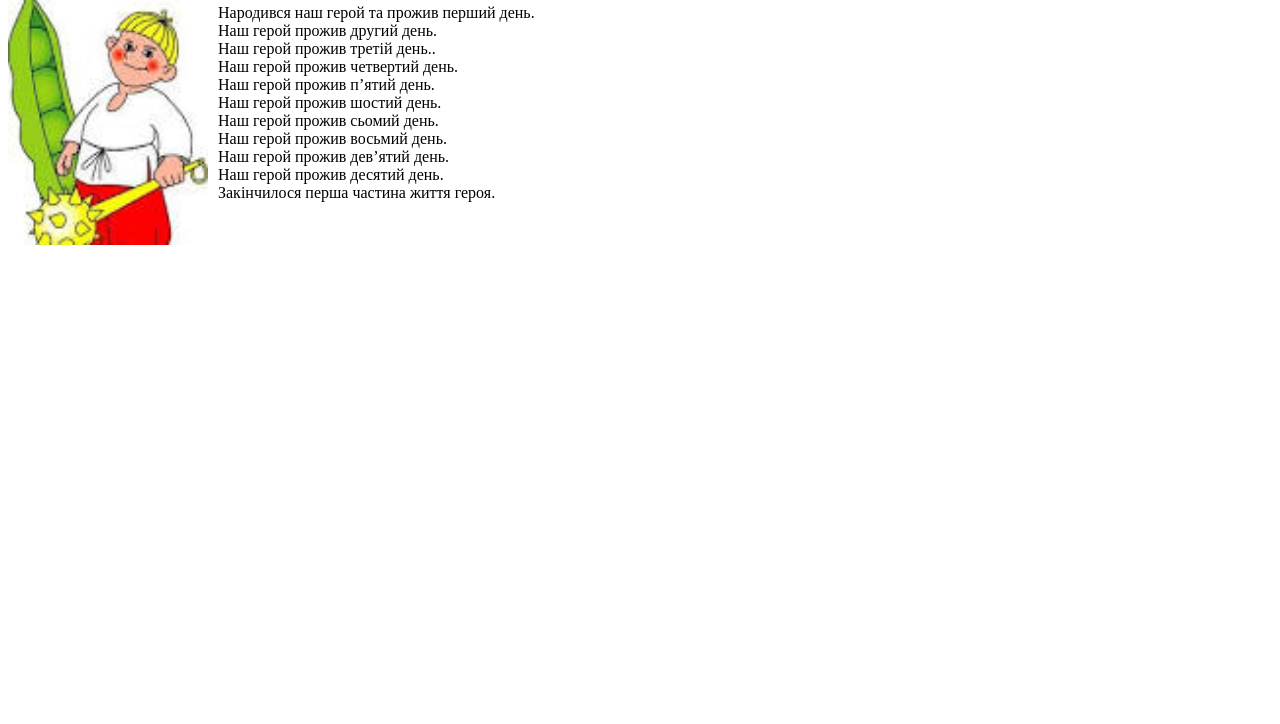
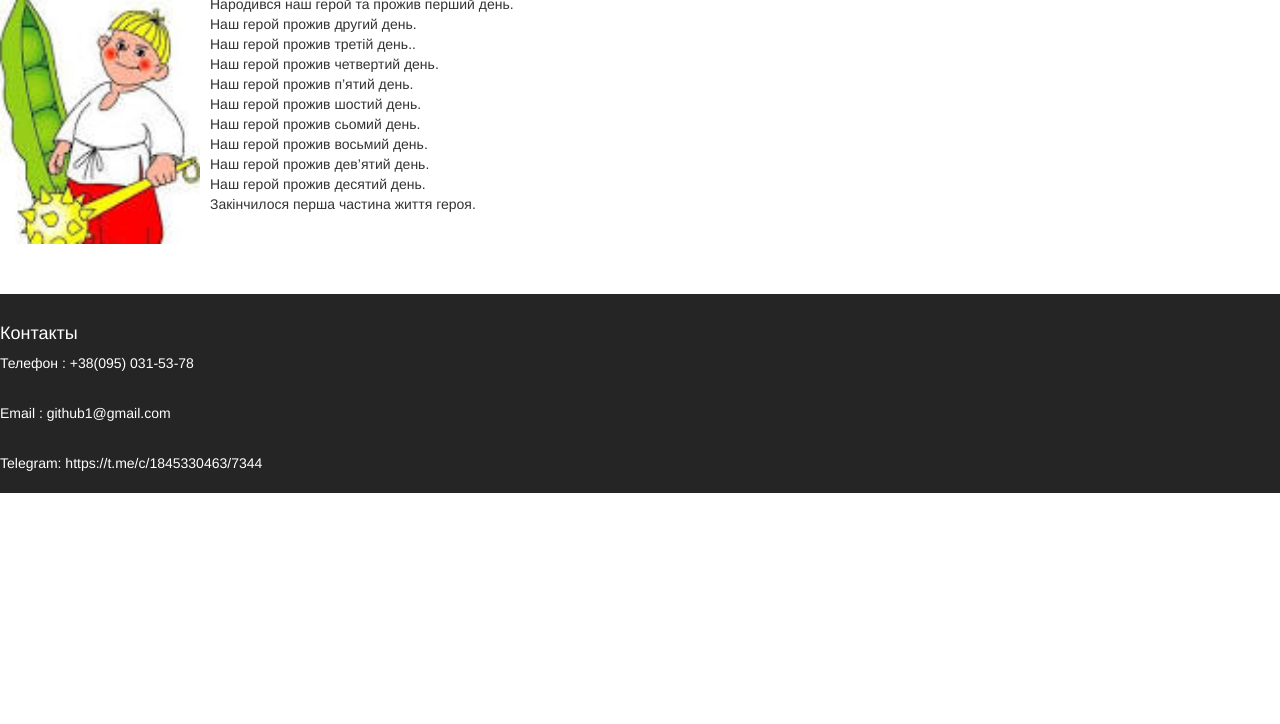
Before and after one commit to oleheyda72/hello-world, a plain HTML site: page index.html in a window 1280 px wide. Shown: the part 76-800 px from the top of the page. Drawn offline with nearby package versions, Linux system fonts and the light colour scheme; a script that the page names is missing.

Commit message:
First commit in task5

```diff
--- a/index.html
+++ b/index.html
@@ -2,6 +2,29 @@
 <html>
 <head>
 <title>Hello world</title>
+<link rel="stylesheet" href="https://maxcdn.bootstrapcdn.com/bootstrap/3.3.6/css/bootstrap.min.css">
+ <style type="text/css">
+/* Main Footer */
+footer .main-footer{ padding: 20px 0; background: #252525;}
+footer ul{ padding-left: 0; list-style: none;}
+
+
+
+.typo-light h1,
+.typo-light h2,
+.typo-light h3,
+.typo-light h4,
+.typo-light h5,
+.typo-light h6,
+.typo-light p,
+.typo-light div,
+.typo-light span,
+.typo-light small{ color: #fff;}
+
+
+
+}
+ </style>
 </head>
 <body>
 <script src="myscript.js"></script>
@@ -20,5 +43,44 @@
 Наш герой прожив десятий  день.<br>
 Закінчилося перша частина життя героя.<br>
 </div>
+
+<br>
+<br>
+<br>
+<br>
+
+<footer id="footer" class="footer-1">
+<div class="main-footer widgets-dark typo-light">
+
+<div class="contact">
+  <h4 style="text-align:left;">Контакты</h4>
+
+   <div class="tel">
+  <h5 class="titletel"></h5>
+  <div class="teldescriptionl">
+  Телефон :  +38(095) 031-53-78
+  </div>
+ </div>
+
+  <div class="email">
+  <h5 class="titleemail"></h5>
+  <div class="emaildescription">
+<br>
+Email :  github1@gmail.com
+  </div>
+</div>
+
+  <div class="telegram">
+  <h5 class="titletelegram"></h5>
+  <div class="telegramdescription">
+  <br>
+ Telegram:   https://t.me/c/1845330463/7344
+  </div>
+</div>
+
+ </div>
+
+ </div>
+  </footer>
 </body>
 </html>
```
